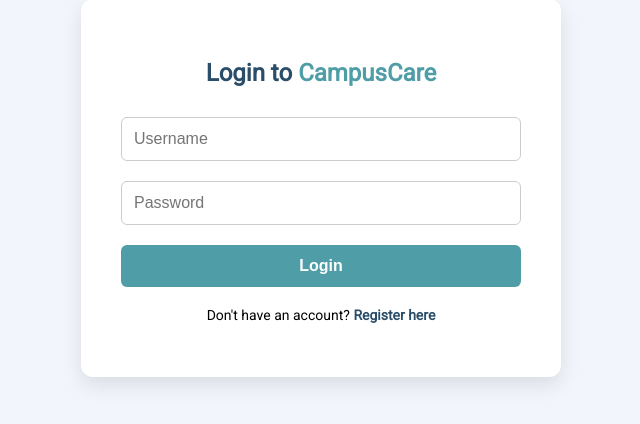
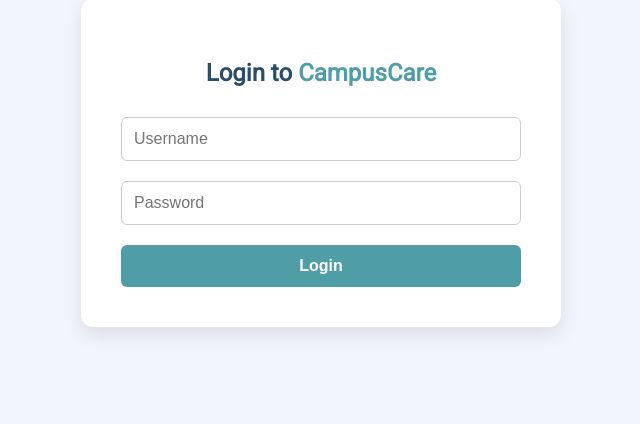
Before and after one commit to AishwaryaCG03/CampusCare, a Flask app: page /login in a window 1280 px wide. Shown: the part 81-505 px from the top of the page, without its empty margins (319-959 px from the left). Run offline with Flask 3, Linux system fonts and the light colour scheme.

Commit message:
updated login page

```diff
--- a/app.py
+++ b/app.py
@@ -76,6 +76,8 @@ def login():
         else:
             flash('Invalid credentials!', 'error')
     return render_template('login.html')
+
+
 
 @app.route('/dashboard')
 def dashboard():
--- a/templates/login.html
+++ b/templates/login.html
@@ -14,7 +14,7 @@
       <input type="password" name="password" placeholder="Password" required>
       <button type="submit">Login</button>
     </form>
-    <p class="register-link">Don't have an account? <a href="/register">Register here</a></p>
+
   </div>
 </body>
 </html>
```
Also changed, not shown: complaints.db.
